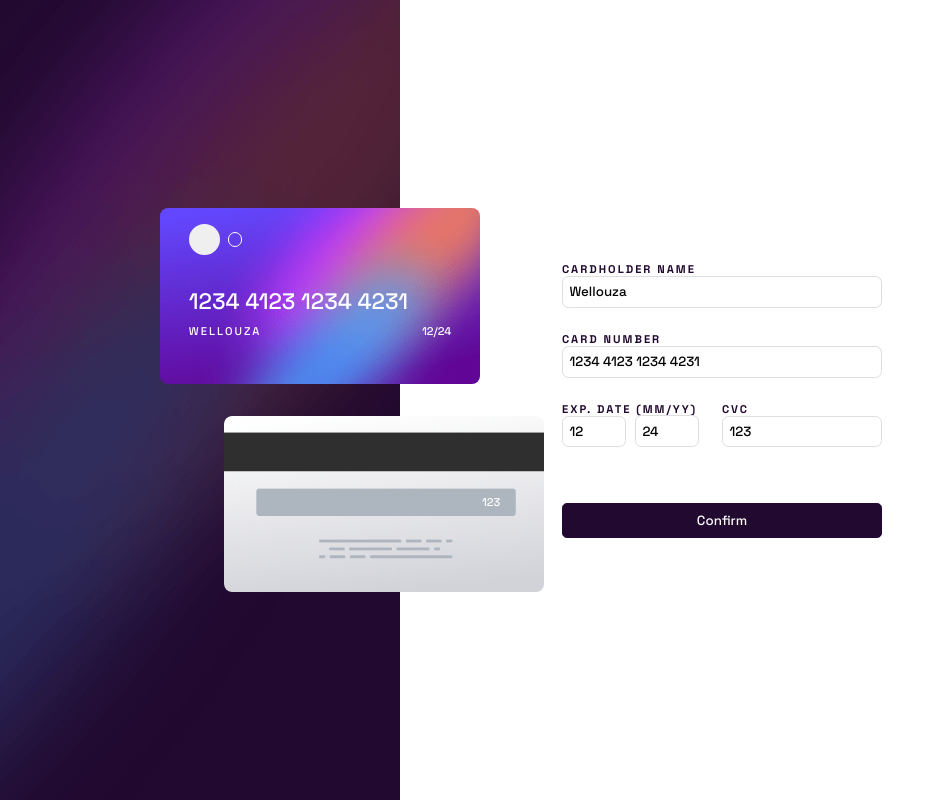
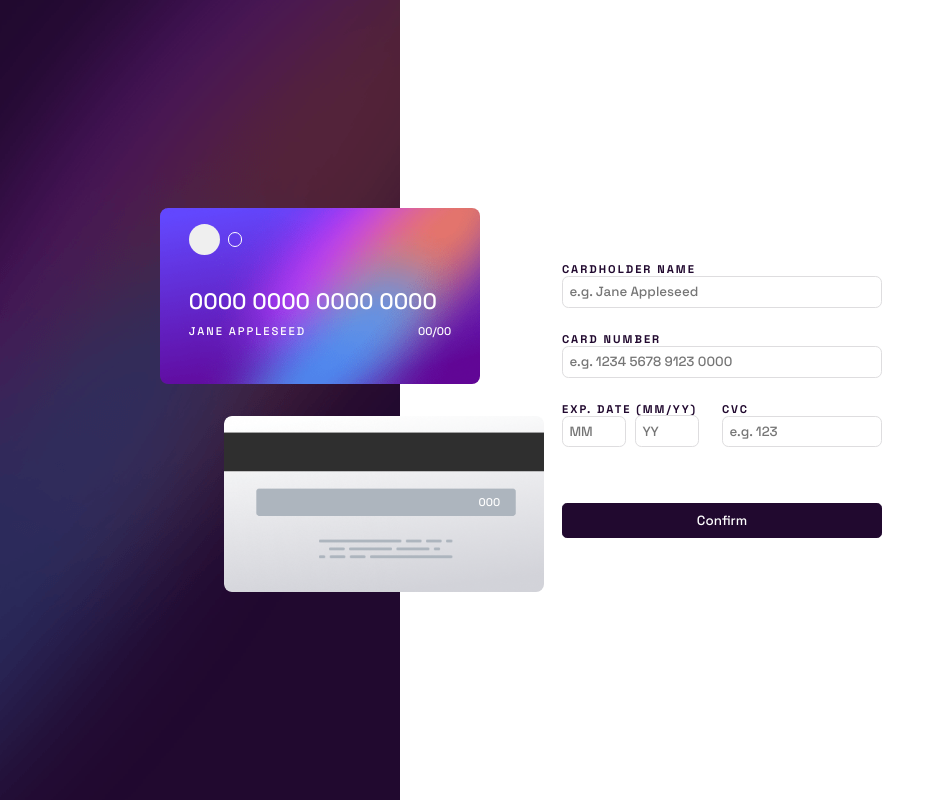
Before and after one commit to welliaquim/credit-card-check, a React (Vite) app: page / in a window 1280 px wide. Shown: the whole page, without its empty margins (0-945 px from the left). Built offline with nearby package versions, Linux system fonts and the light colour scheme.

Commit message:
Tirar default value

```diff
--- a/src/App.jsx
+++ b/src/App.jsx
@@ -19,13 +19,13 @@ function App() {
   const { formState, handleSubmit, register, setValue, watch } = useForm(
     useMemo(
       () => ({
-        defaultValues: {
-          cardnumber: "1234 4123 1234 4231",
-          cvc: "123",
-          monthexp: "12",
-          name: "Wellouza",
-          yearexp: "24",
-        },
+        // defaultValues: {
+        //   cardnumber: "1234 4123 1234 4231",
+        //   cvc: "123",
+        //   monthexp: "12",
+        //   name: "Wellouza",
+        //   yearexp: "24",
+        // },
 
         resolver: zodResolver(cardCheckSchema),
       }),
```
